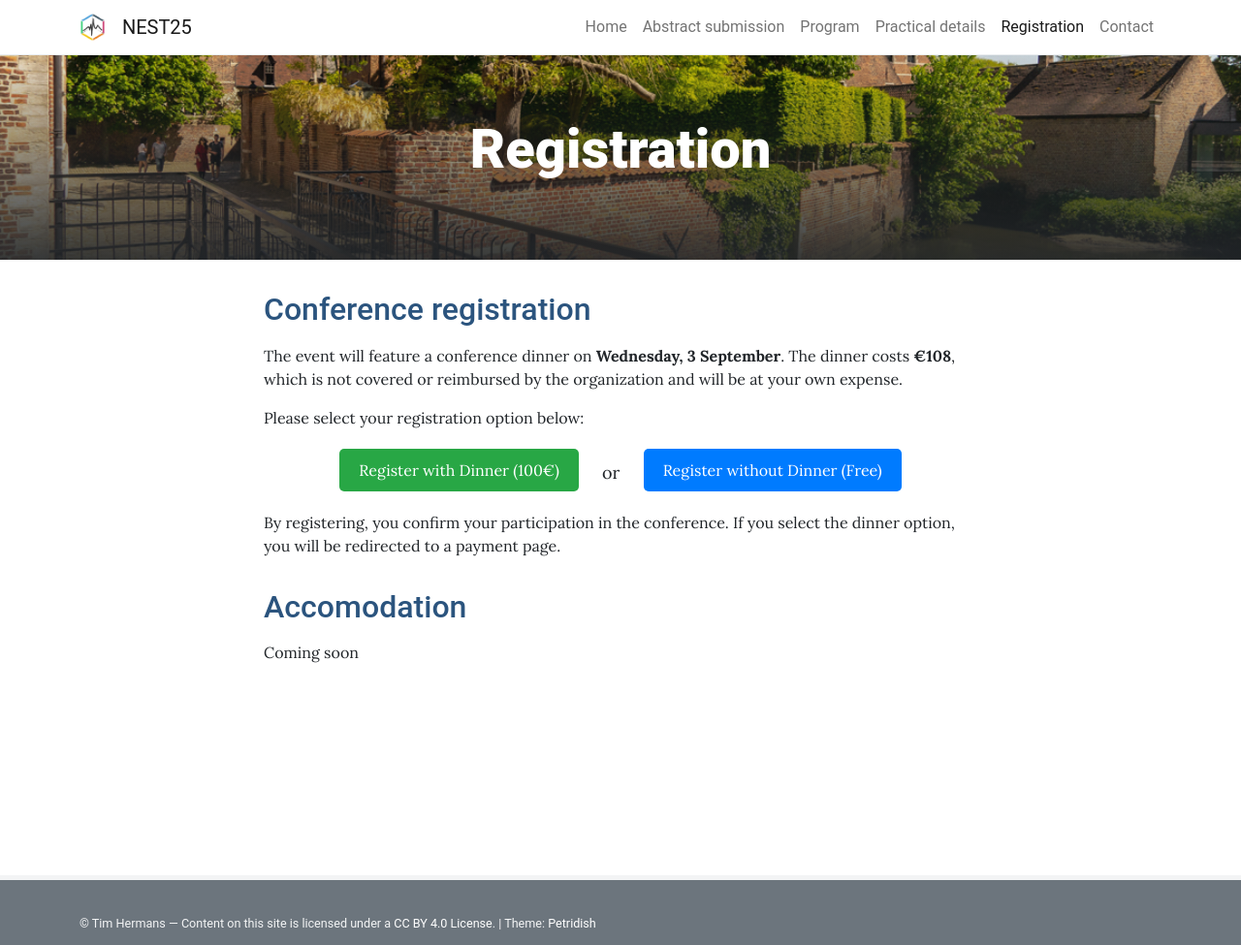
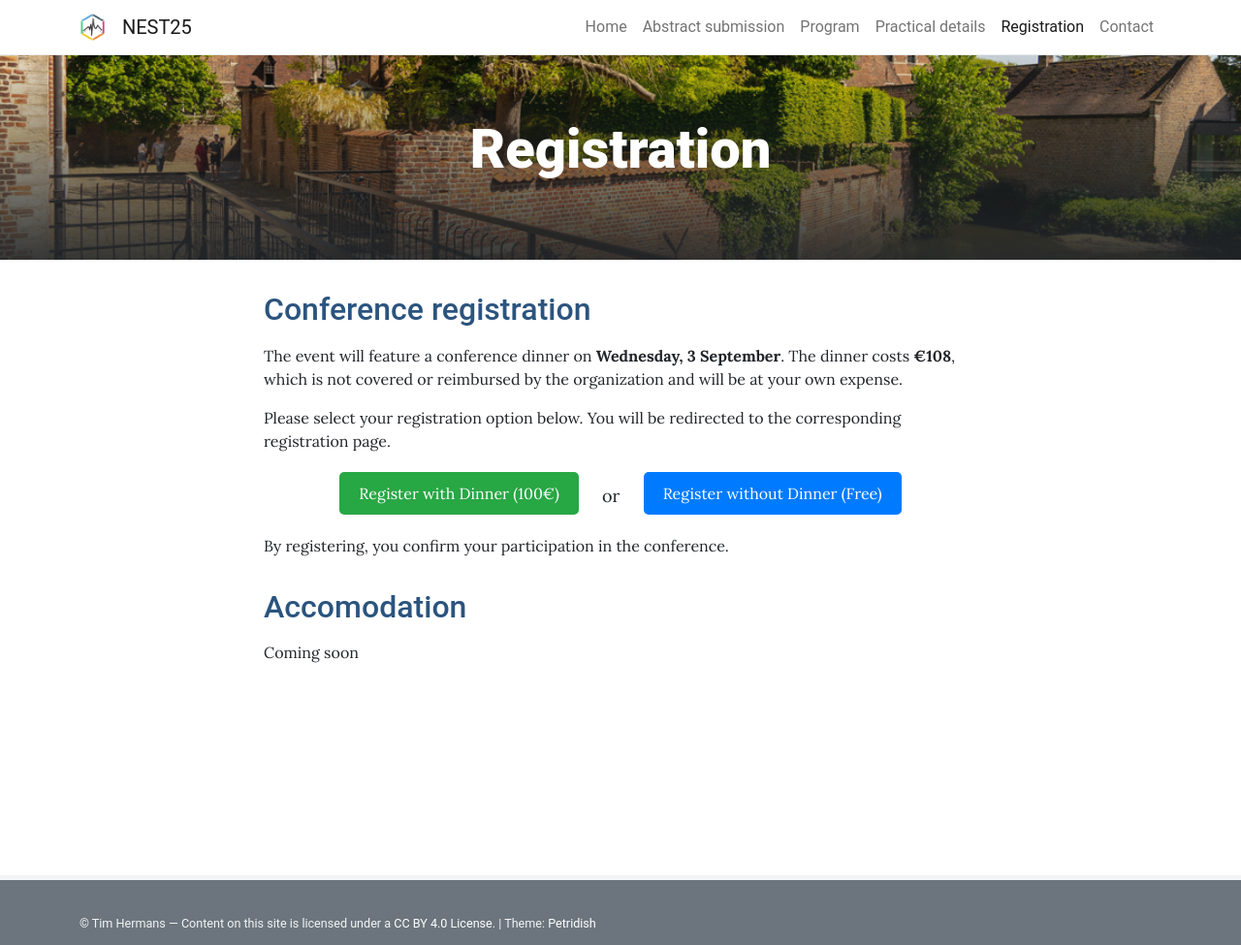
Before and after one commit to nestconf25/nestconf25.github.io, a Jekyll site: the page built from pages/registration.md, in a window 1280 px wide. Shown: the whole page at 97% size. Built offline with Jekyll 4.4.1, drawn with Linux system fonts in a browser that asks for light colours.

Commit message:
Update registration page.

```diff
--- a/pages/registration.md
+++ b/pages/registration.md
@@ -7,7 +7,7 @@ permalink: /registration/
 The event will feature a conference dinner on **Wednesday, 3 September**.
 The dinner costs **€108**, which is not covered or reimbursed by the organization and will be at your own expense.
 
-Please select your registration option below:
+Please select your registration option below. You will be redirected to the corresponding registration page.
 
 <div style="text-align: center; margin: 20px 0;">
     <a href="/register-with-dinner" style="
@@ -37,7 +37,7 @@ Please select your registration option below:
     </a>
 </div>
 
-By registering, you confirm your participation in the conference. If you select the dinner option, you will be redirected to a payment page.
+By registering, you confirm your participation in the conference.
 
 ## Accomodation
 Coming soon
```
